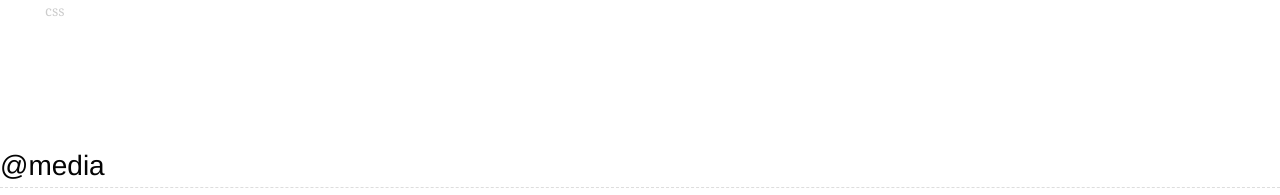
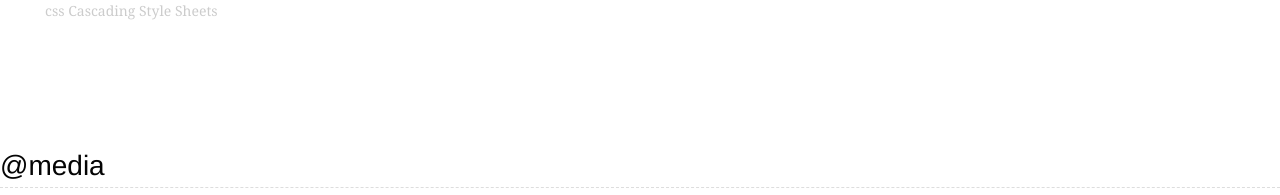
Before and after one commit to jintonic/jintonic.github.io, a Jekyll site: the page built from cs/css/index.md, in a window 1280 px wide. Shown: the top 195 px of the page. Built offline with Jekyll 4.4.1, drawn with Linux system fonts in a browser that asks for light colours; comment, search, counter and statistics services are not loaded.

Commit message:
added subtitle

```diff
--- a/cs/css/index.md
+++ b/cs/css/index.md
@@ -2,6 +2,7 @@
 layout: note
 category: cs
 title: css
+subtitle: Cascading Style Sheets
 ---
 
 @media
```
